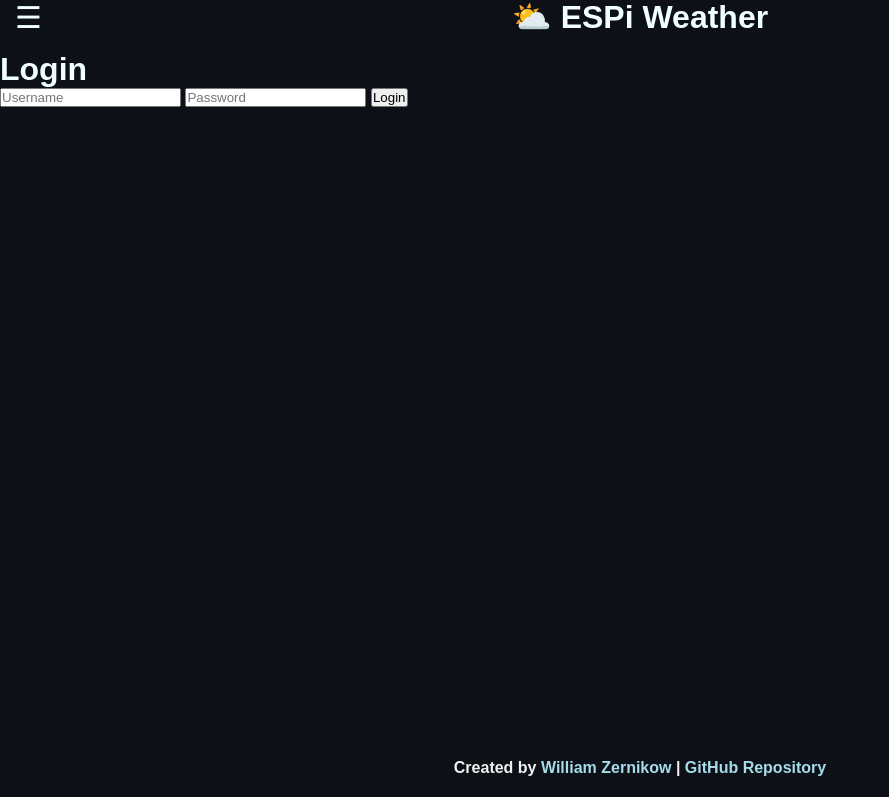
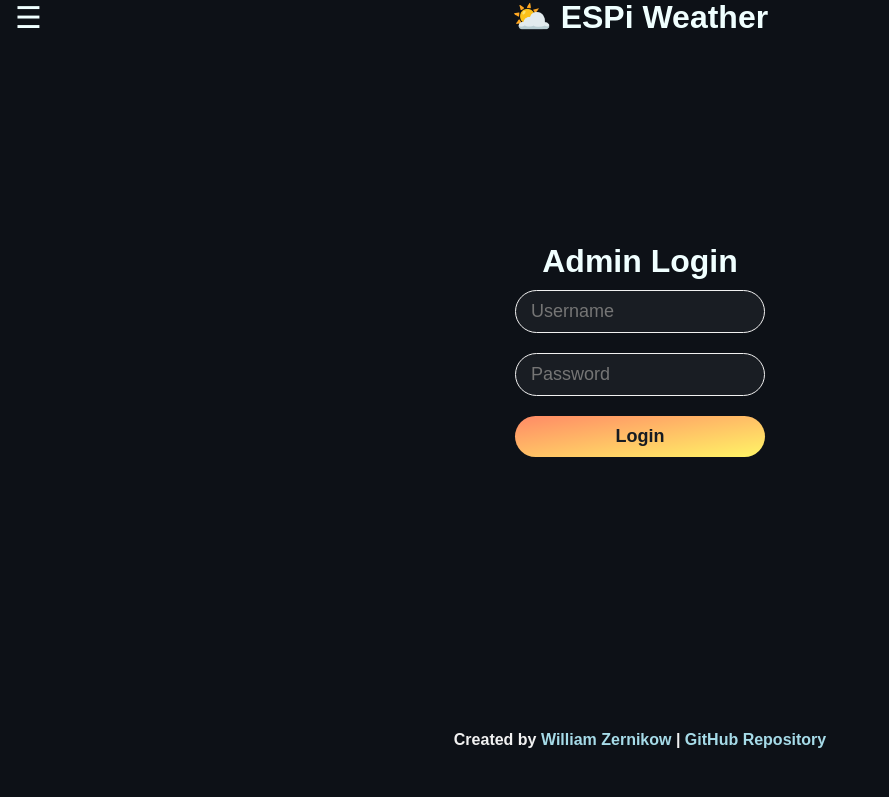
Before and after one commit to wzern/weather-pi-project, a PHP site: page /login.php?chartPeriod=1 in a window 1280 px wide. Shown: the part 36-833 px from the top of the page, without its empty margins (0-889 px from the left). After the commit the page ends 784 px from the top, so only its background shows below. Run offline with PHP 8.4, Linux system fonts and the light colour scheme; data that the repository does not hold is empty.

Commit message:
Update login styles

```diff
--- a/frontend/css/styles.css
+++ b/frontend/css/styles.css
@@ -82,6 +82,43 @@ body {
   background-color: var(--github-nav);
 }
 
+#loginForm {
+  margin: 24vh auto;
+  display: flex;
+  flex-direction: column;
+  width: 250px;
+}
+
+#loginForm input {
+  font-size: 18px;
+  border-radius: 50px;
+  border: 1px solid #f1f1f1;
+  padding: 10px 15px;
+  margin: 10px 0;
+  color: #f1f1f1;
+  background-color: rgba(255, 255, 255, 0.05);
+}
+
+#loginForm input[type="submit"] {
+  cursor: pointer;
+  background: linear-gradient(
+    to bottom right,
+    rgb(255, 138, 102),
+    rgb(255, 245, 102)
+  );
+  border: none;
+  font-weight: bold;
+  color: var(--github-nav);
+}
+
+#loginForm input[type="submit"]:hover {
+  opacity: 0.6;
+}
+
+#loginH1 {
+  margin: auto;
+}
+
 main {
   position: relative;
   display: flex;
@@ -105,7 +142,7 @@ header h1 {
 }
 
 .container {
-  min-height: 86vh;
+  min-height: calc(85vh - 20px);
   width: 100%;
 }
 
--- a/frontend/includes/login.php
+++ b/frontend/includes/login.php
@@ -1,5 +1,5 @@
-<h1>Login</h1>
-<form action="./authenticate.php" method="post">
+<form id="loginForm" action="./authenticate.php" method="post">
+  <h1 id="loginH1">Admin Login</h1>
   <label for="username">
     <i class="fas fa-user"></i>
   </label>
```
